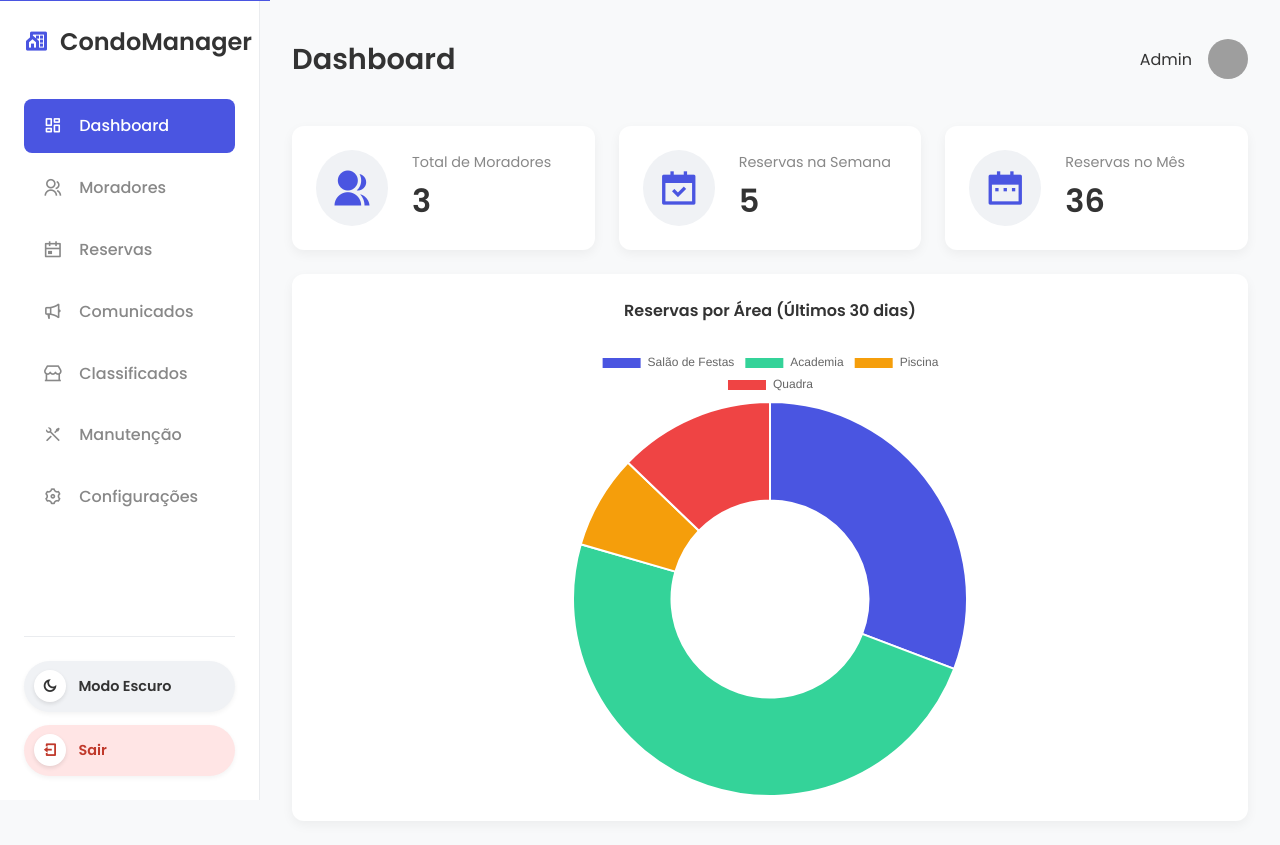
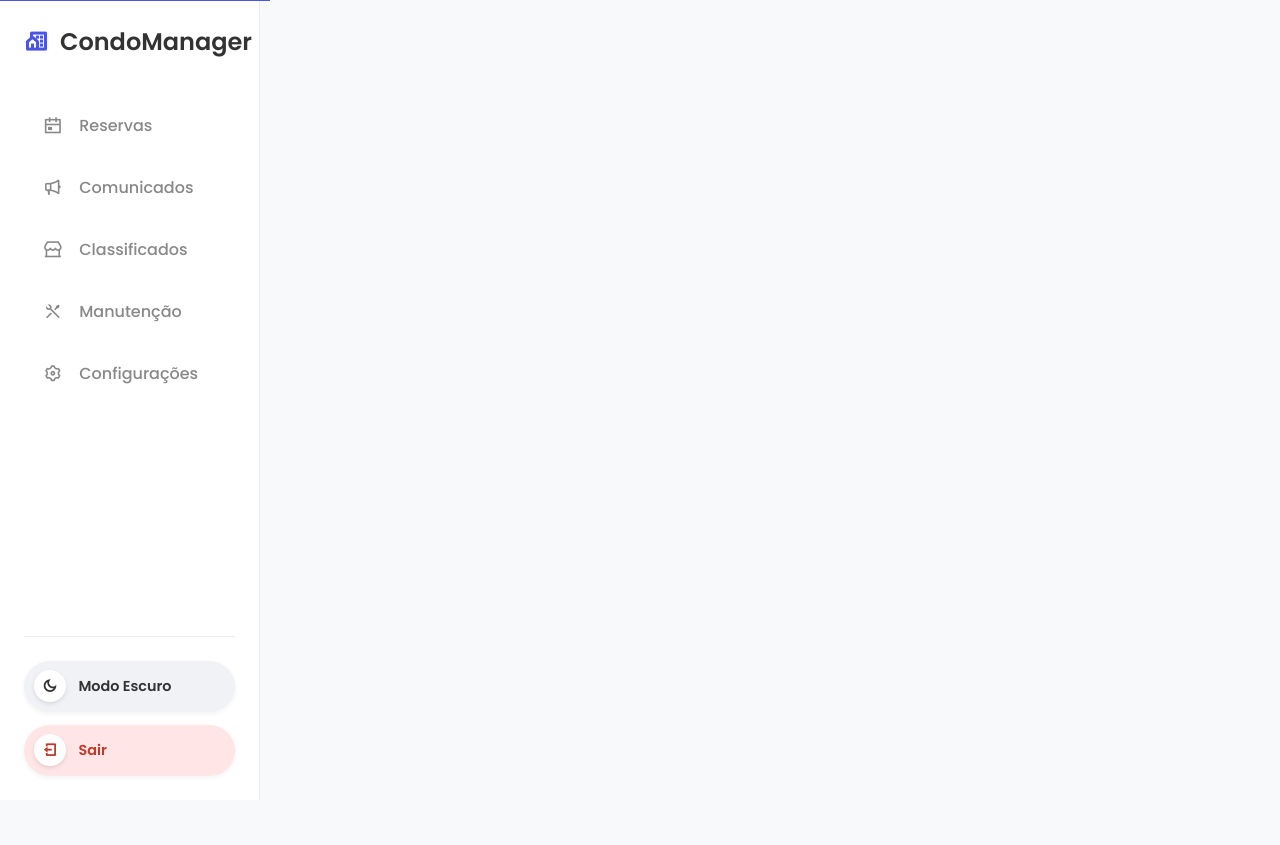
Before and after one commit to Isaque-Ayupe/Condomanger, a Flask app: template templates/morador.html in a window 1280 px wide. After the commit the page ends 800 px from the top, so only its background shows below. Run offline with Flask 3, Linux system fonts and the light colour scheme; data comes from the database, SQL or seed files in the repository; the template is opened without the code that fills it: most values are stand-ins (such as "Sample title", 1, 10 or a date in 2020); grey boxes labelled with a size stand in for pictures from a placeholder-image service; some libraries are stand-ins or nearby versions; grey boxes are pictures that could not be loaded.

Commit message:
atualizando para tirar sessoes que nao devem ter
tirei botoes e sessoes da parte do morador

```diff
--- a/templates/morador.html
+++ b/templates/morador.html
@@ -8,7 +8,7 @@
     <link href="https://fonts.googleapis.com/css2?family=Poppins:wght@400;500;600;700&display=swap" rel="stylesheet">
     <link href="https://cdn.jsdelivr.net/npm/remixicon@4.2.0/fonts/remixicon.css" rel="stylesheet" />
     <script src="https://cdn.jsdelivr.net/npm/chart.js"></script>
-    <link rel="stylesheet" href="{{ url_for('static', filename='teste.css') }}">
+    <link rel="stylesheet" href="{{ url_for('static', filename='morador.css') }}">
 </head>
 
 <body>
@@ -22,10 +22,6 @@
         </div>
         <nav class="sidebar-nav">
             <ul>
-                <li><a href="#dashboard" class="nav-link active"><i class="ri-dashboard-line"></i>
-                        <span>Dashboard</span></a></li>
-                <li><a href="#residents" class="nav-link"><i class="ri-group-line"></i>
-                        <span>Moradores</span></a></li>
                 <li><a href="#amenities" class="nav-link"><i class="ri-calendar-event-line"></i>
                         <span>Reservas</span></a></li>
                 <li><a href="#announcements" class="nav-link"><i class="ri-megaphone-line"></i>
@@ -61,54 +57,9 @@
     </aside>
 
     <main class="main-content" id="main-content-anchor">
-        <header class="main-header">
-            <div class="header-title-section">
-                <h1 id="main-title">Dashboard</h1>
-            </div>
-            <div class="header-user-profile">
-                <span>Admin</span>
-                <img src="https://i.pravatar.cc/40?u=admin" alt="Admin" class="user-avatar">
-            </div>
-        </header>
+        <header class="main-header"> </header>
 
-        <section id="dashboard" class="content-section active">
-            <div class="dashboard-grid">
-                <div class="stat-card">
-                    <div class="card-icon"><i class="ri-group-fill"></i></div>
-                    <div class="card-info">
-                        <p>Total de Moradores</p>
-                        <h3 id="total-moradores"></h3>
-                    </div>
-                </div>
-                <div class="stat-card">
-                    <div class="card-icon"><i class="ri-calendar-check-fill"></i></div>
-                    <div class="card-info">
-                        <p>Reservas na Semana</p>
-                        <h3 id="reservas-semana">0</h3>
-                    </div>
-                </div>
-                <div class="stat-card">
-                    <div class="card-icon"><i class="ri-calendar-2-fill"></i></div>
-                    <div class="card-info">
-                        <p>Reservas no Mês</p>
-                        <h3 id="reservas-mes">0</h3>
-                    </div>
-                </div>
-                <div class="chart-container">
-                    <h4>Reservas por Área (Últimos 30 dias)</h4>
-                    <div class="chart-wrapper">
-                        <canvas id="reservas-chart"></canvas>
-                    </div>
-                </div>
-            </div>
-        </section>
 
-        <section id="residents" class="content-section">
-            <div class="section-header">
-                <h2>Moradores</h2>
-                <button id="invite-resident-btn" class="btn btn-primary"><i class="ri-add-line"></i> Convidar Novo Morador</button>
-            </div>
-            <div class="residents-list"></div>
         </section>
         <section id="amenities" class="content-section">
             <div class="amenities-container">
@@ -177,12 +128,6 @@
         <section id="announcements" class="content-section">
             <div class="section-header">
                 <h2>Comunicados da Comunidade</h2>
-                <button id="add-announcement-btn" class="btn btn-primary"><i class="ri-add-line"></i> Novo
-                    Comunicado</button>
-            </div>
-            <div class="search-bar-container">
-                <i class="ri-search-line"></i>
-                <input type="text" placeholder="Pesquisar comunicados..." class="search-input">
             </div>
             <div class="announcements-grid"></div>
         </section>
@@ -569,7 +514,7 @@
     </div>
 
     <script>window.userId ="{{ user_id }}"</script>
-    <script src="{{ url_for('static', filename='script.js') }}"></script>
+    <script src="{{ url_for('static', filename='morador.js') }}"></script>
 </body>
 
 </html>
```
